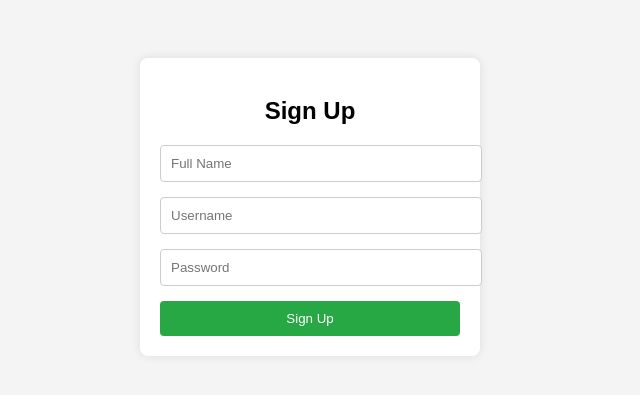
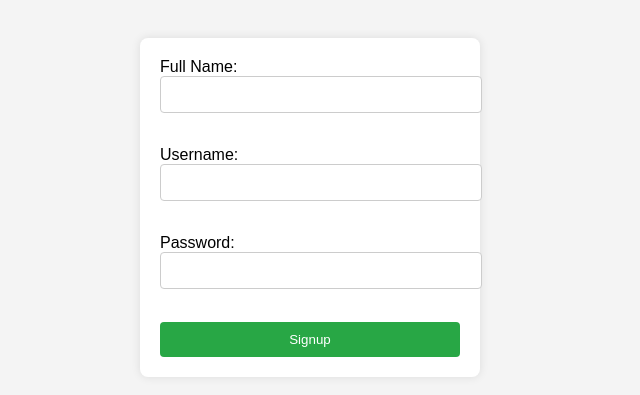
Before and after one commit to theshubhamgour/approval-admin, a website: page signup.html in a window 1280 px wide. Shown: the part 201-596 px from the top of the page, without its empty margins (330-970 px from the left). Drawn offline with Linux system fonts and the light colour scheme.

Commit message:
Update signup.html

```diff
--- a/signup.html
+++ b/signup.html
@@ -73,18 +73,22 @@
 </head>
 <body>
   <div class="signup-form">
-    <h2>Sign Up</h2>
-    <input type="text" id="fullName" placeholder="Full Name" required>
-    <input type="text" id="username" placeholder="Username" required>
-    <input type="password" id="password" placeholder="Password" required>
-    <button onclick="signup()">Sign Up</button>
+    <form>
+      <label for="full_name">Full Name:</label>
+      <input type="text" id="full_name" name="full_name"><br><br>
+      <label for="username">Username:</label>
+      <input type="text" id="username" name="username"><br><br>
+      <label for="password">Password:</label>
+      <input type="password" id="password" name="password"><br><br>
+      <button onclick="signup()">Signup</button>
+    </form>
   </div>
 
   <div id="toast" class="toast"></div>
 
   <script>
 function signup() {
-      const fullName = document.getElementById('fullName').value;
+  const full_name = document.getElementById('full_name').value;
   const username = document.getElementById('username').value;
   const password = document.getElementById('password').value;
 
@@ -93,16 +97,15 @@
     headers: {
       'Content-Type': 'application/json',
     },
-        body: JSON.stringify({ fullName, username, password }),
+    body: JSON.stringify({ full_name, username, password }),
   })
     .then((response) => response.json())
     .then((data) => {
+      if (data.success) {
+        // Redirect to login page or display a success message
+        window.location.href = '/login.html';
+      } else {
         showToast(data.message);
-          if (data.success) {
-            // Optionally redirect to login page or home page
-            setTimeout(() => {
-              window .location.href = '/login.html';
-            }, 2000);
       }
     })
     .catch((error) => {
```
Lines whose indentation alone changed are shown as unchanged.
